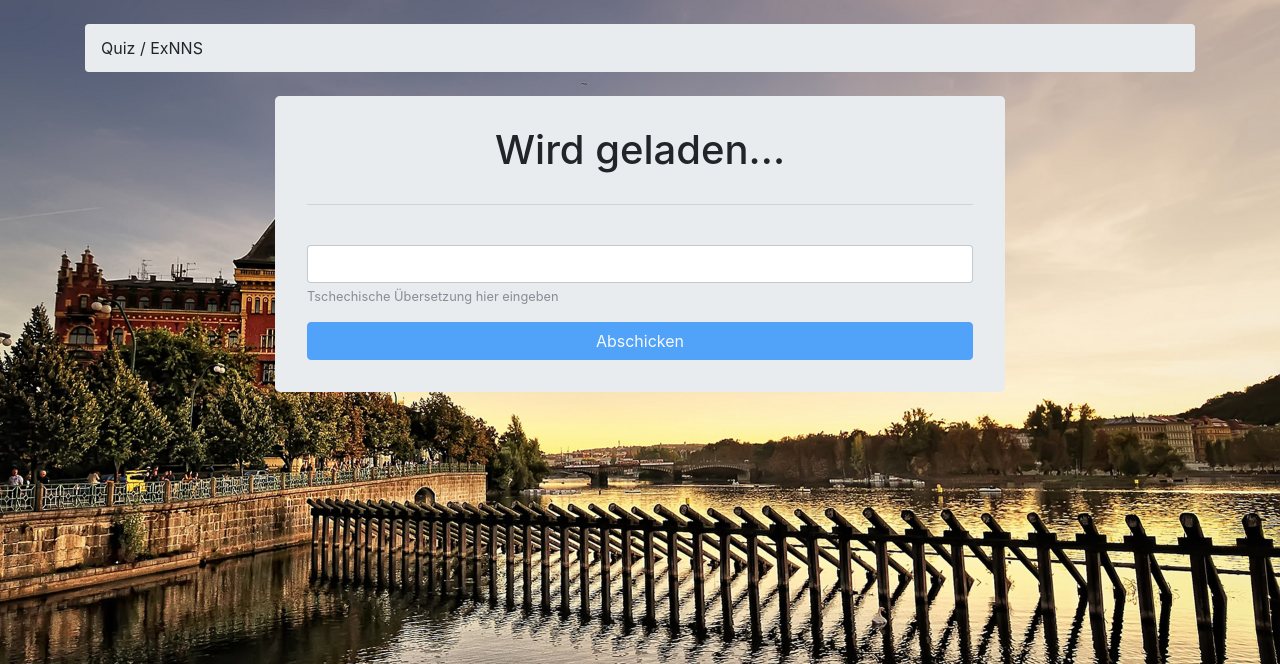
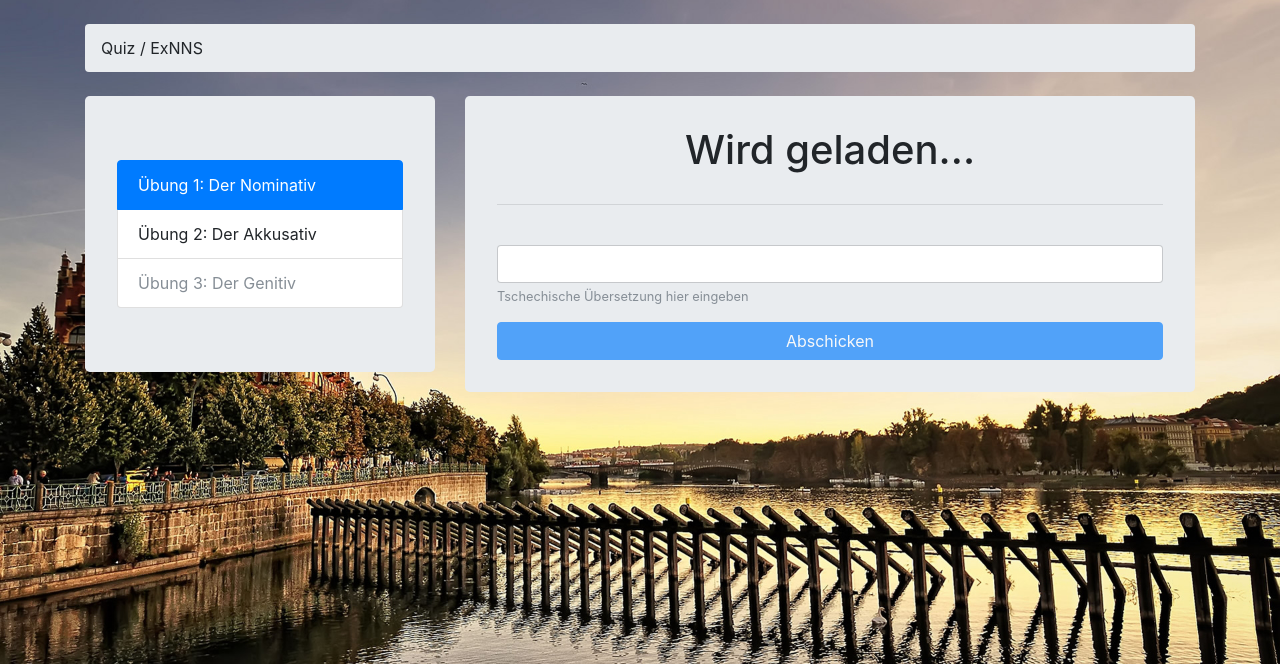
Before and after one commit to Val-777/czech, a Django app: page /exercises/ExNNS/ in a window 1280 px wide. Shown: the part 66-730 px from the top of the page. Run offline with Django 3.2, Linux system fonts and the light colour scheme; data that the repository does not hold is empty; some libraries are stand-ins or nearby versions; some web fonts are replaced.

Commit message:
Add jumbotron with links to exercises Add active class to selected link

```diff
--- a/quiz/templates/quiz/home.html
+++ b/quiz/templates/quiz/home.html
@@ -1,6 +1,15 @@
 {% extends "base.html" %} {% load static %} {% block title %}Quiz{% endblock title %} {% block javascript %}
 <script src="{% static 'js/alerts.js' %}"></script> {% endblock javascript %} {% block stylesheet %} {% endblock stylesheet %} {% block content %}
 <div class="row justify-content-center">
+  <div class="col-lg-4 col-md-2">
+    <div class="jumbotron">
+      <ul class="list-group">
+        <li class="list-group-item" id='ExNNS'>Übung 1: Der Nominativ</li>
+        <li class="list-group-item" id='ExAAS'>Übung 2: Der Akkusativ</li>
+        <li class="list-group-item disabled" id='ExGGS'>Übung 3: Der Genitiv</li>
+      </ul>
+    </div>
+  </div>
   <div class="col-lg-8 col-md-10 col-sm-12">
     <div class="jumbotron slimbotron">
       <div class="container">
--- a/static/js/alerts.js
+++ b/static/js/alerts.js
@@ -43,8 +43,9 @@ async function checkExercise(data, api_url) {
 }
 
 $(function () {
-  const exercise_type = $(location).attr('pathname').split('/').reverse()[1] + '/';
-  const api_url = '/get_exercise/' + exercise_type
+  const exercise_type = $(location).attr('pathname').split('/').reverse()[1];
+  $('#' + exercise_type).toggleClass('active');
+  const api_url = '/get_exercise/' + exercise_type + '/'
   getExercise(api_url).then(function (exercise) {
     $(".js-german").text(exercise.german);
     $("#checkbtn, #id_czech").prop('disabled', false);
```
